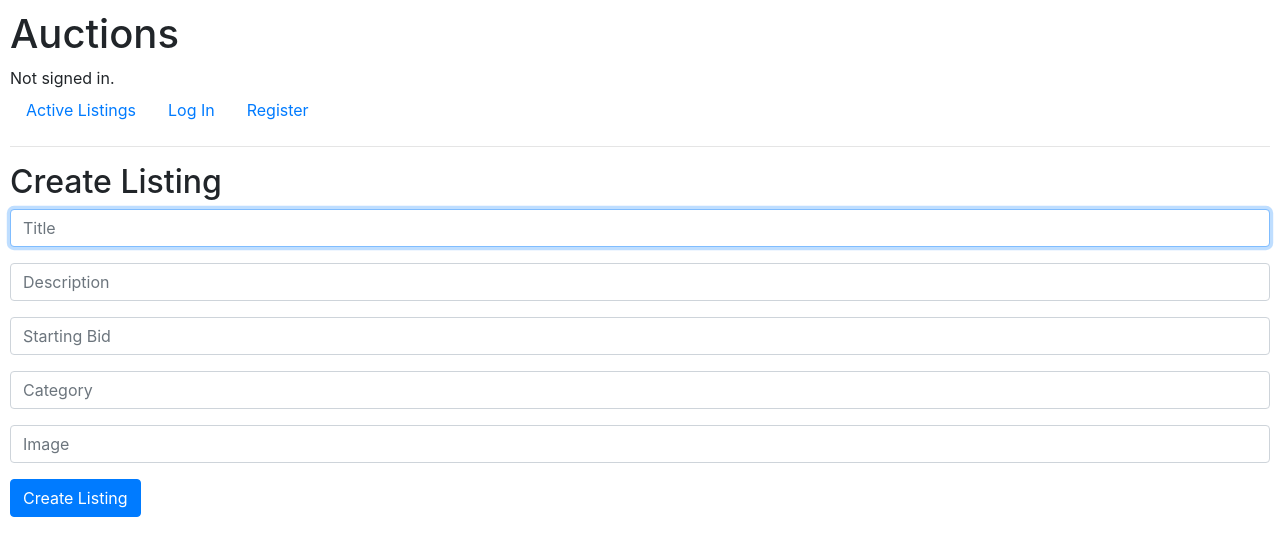
After one commit to eulincon/cs50-commerce, a Django app: page /create_listing in a window 1280 px wide. The commit adds this page. Shown: the top 556 px of the page. Run offline with Django 3.2, Linux system fonts and the light colour scheme; some libraries are stand-ins or nearby versions.

Commit message:
creating lisiting

```diff
--- a/auctions/models.py
+++ b/auctions/models.py
@@ -16,7 +16,7 @@ class AuctionListing(models.Model):
     description = models.CharField(max_length=16)
     startBid = models.CharField(max_length=16)
     url = models.CharField(max_length=268)
-    user = models.ForeignKey(User, on_delete=models.DO_NOTHING)
+    user = models.ForeignKey(User, on_delete=models.CASCADE)
     category = models.ForeignKey(Category, on_delete=models.DO_NOTHING, related_name="category")
 
 # class Bid():
--- /dev/null
+++ b/auctions/templates/auctions/create_listing.html
@@ -0,0 +1,53 @@
+{% extends "auctions/layout.html" %} {% block body %}
+<h2>Create Listing</h2>
+
+{% if message %}
+<div>{{ message }}</div>
+{% endif %}
+
+<form action="{% url 'create_listing' %}" method="post">
+  {% csrf_token %}
+  <div class="form-group">
+    <input
+      class="form-control"
+      autofocus
+      type="text"
+      name="title"
+      placeholder="Title"
+    />
+  </div>
+  <div class="form-group">
+    <input
+      class="form-control"
+      type="text"
+      name="description"
+      placeholder="Description"
+    />
+  </div>
+  <div class="form-group">
+    <input
+      class="form-control"
+      type="integer"
+      name="starting_bid"
+      placeholder="Starting Bid"
+    />
+  </div>
+  <div class="form-group">
+    <input
+      class="form-control"
+      type="text"
+      name="category"
+      placeholder="Category"
+    />
+  </div>
+  <div class="form-group">
+    <input
+      class="form-control"
+      type="text"
+      name="url"
+      placeholder="Image"
+    />
+  </div>
+  <input class="btn btn-primary" type="submit" value="Create Listing" />
+</form>
+{% endblock %}
--- a/auctions/templates/auctions/layout.html
+++ b/auctions/templates/auctions/layout.html
@@ -24,6 +24,9 @@
                 <li class="nav-item">
                     <a class="nav-link" href="{% url 'logout' %}">Log Out</a>
                 </li>
+                <li>
+                    <a class="nav-link" href="{% url 'create_listing' %}">Create Listing</a>
+                </li>
             {% else %}
                 <li class="nav-item">
                     <a class="nav-link" href="{% url 'login' %}">Log In</a>
--- a/auctions/urls.py
+++ b/auctions/urls.py
@@ -6,5 +6,6 @@ urlpatterns = [
     path("", views.index, name="index"),
     path("login", views.login_view, name="login"),
     path("logout", views.logout_view, name="logout"),
-    path("register", views.register, name="register")
+    path("register", views.register, name="register"),
+    path("create_listing", views.create_listing, name="create_listing"),
 ]
--- a/auctions/views.py
+++ b/auctions/views.py
@@ -4,7 +4,7 @@ from django.http import HttpResponse, HttpResponseRedirect
 from django.shortcuts import render
 from django.urls import reverse
 
-from .models import User, AuctionListing
+from .models import User, AuctionListing, Category
 
 
 def index(request):
@@ -63,3 +63,20 @@ def register(request):
         return HttpResponseRedirect(reverse("index"))
     else:
         return render(request, "auctions/register.html")
+
+def create_listing(request):
+    if request.method == "POST":
+        # try:
+            category = Category.objects.filter(name="Carro").first()
+            user = request.user
+            # auctionListing = AuctionListing(title="asdasd", description="das", startBid="12", url="asd", category=category)
+            AuctionListing.objects.create(title="asdasd", description="das", startBid="12", user=user, url="asd", category=category)
+            return render(request, 'auctions/create_listing.html', {
+                "message": "Listing created successfuly!"
+            })
+        # except Exception:
+        #     return render(request, 'auctions/create_listing.html', {
+        #         "message": "Error on creating listing!"
+        #     })
+    else:
+        return render(request, "auctions/create_listing.html")
```
Also changed, not shown: commerce/settings.py (+22 -0 lines), auctions/migrations/0004_alter_auctionlisting_user.py (added), db.sqlite3.
